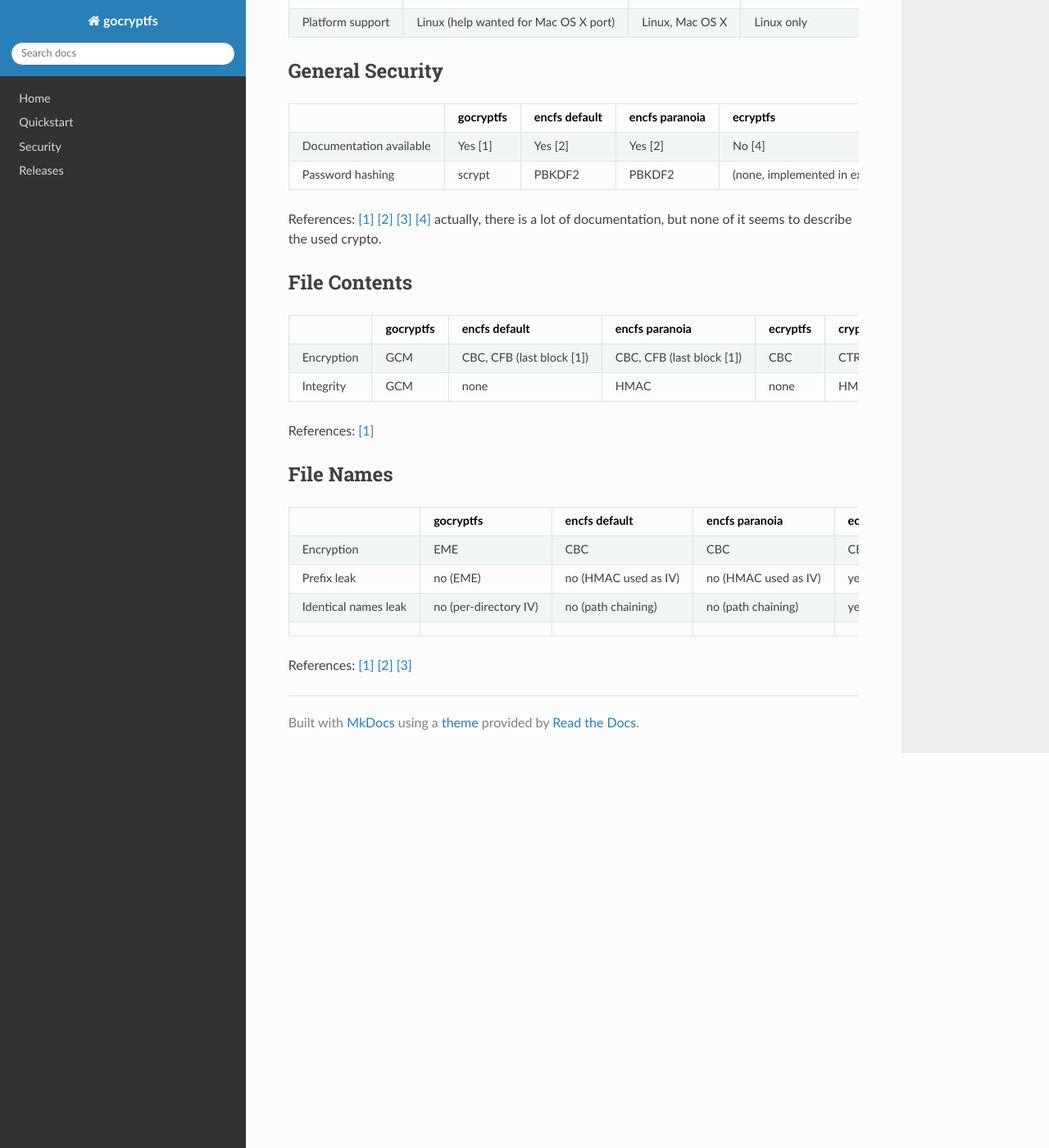
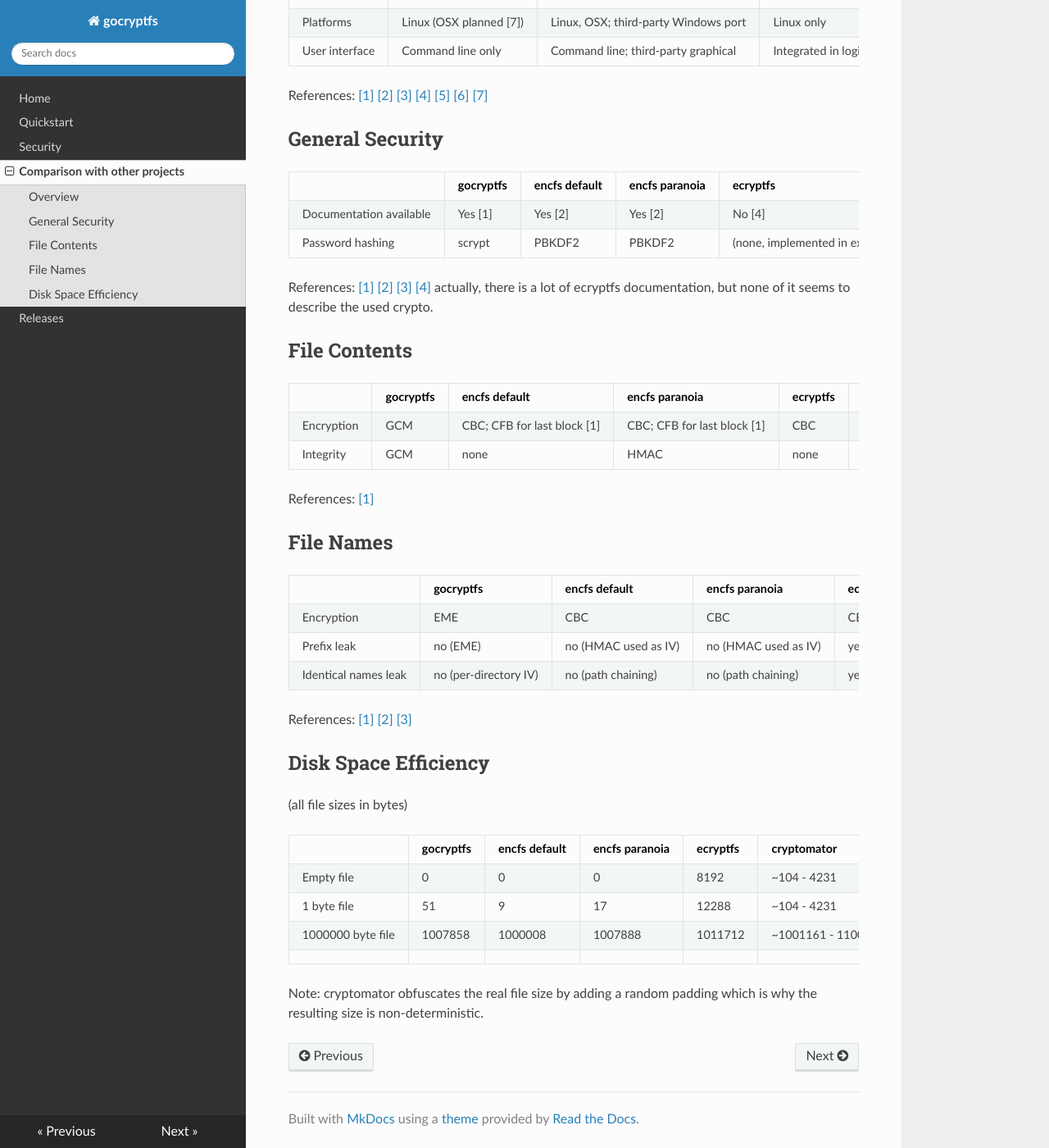
Before and after one commit to rfjakob/gocryptfs-website, an MkDocs documentation site: the page built from docs/comparison.md, in a window 1280 px wide and 1400 px high, scrolled down 621 px. Shown: the whole window at 82% size. Built offline with MkDocs 1.6.1, drawn with Linux system fonts in a browser that asks for light colours; nearby versions of some CDN libraries; old or Windows-style settings are respelled for this version of MkDocs; some of the changed text lies outside the part shown.

Commit message:
Add Disk Space Efficiency section

```diff
--- a/docs/comparison.md
+++ b/docs/comparison.md
@@ -15,54 +15,23 @@ If you spot an error or want to see a project added, please
 Overview
 --------
 
-<table>
-	<thead>
-		<tr>
-			<td></td>
-			<td>gocryptfs</td>
-			<td>encfs</td>
-			<td>ecryptfs</td>
-			<td>cryptomator</td>
-		</tr>
-	</thead>
-	<tbody>
-		<tr>
-			<td>First release</td>
-			<td><a href="https://github.com/rfjakob/gocryptfs/releases/tag/v0.1">2015</a></td>
-			<td><a href="https://github.com/vgough/encfs/blob/master/ChangeLog#L1442">2003</a></td>
-			<td><a href="https://git.kernel.org/cgit/linux/kernel/git/torvalds/linux.git/commit/?id=237fead619984cc48818fe12ee0ceada3f55b012">2006</a></td>
-			<td><a href="https://github.com/cryptomator/cryptomator/releases/tag/v0.1.0">2014</a></td>
-		</tr>
-		<tr>
-			<td>Language</td>
-			<td>Go</td>
-			<td>C++</td>
-			<td>C</td>
-			<td>Java</td>
-		</tr>
-		<tr>
-			<td>License</td>
-			<td>MIT</td>
-			<td><a href="https://github.com/vgough/encfs/blob/master/COPYING">LGPL/GPL</a></td>
-			<td>GPL</td>
-			<td><a href="https://github.com/cryptomator/cryptomator/tree/master/LICENSES">Apache/BSD/MIT</a></td>
-		</tr>
-		<tr>
-			<td>File interface</td>
-			<td>FUSE</td>
-			<td>FUSE</td>
-			<td>in-kernel filesystem</td>
-			<td>WebDAV</td>
-		</tr>
-		<tr>
-			<td>Platform support</td>
-			<td>Linux (help wanted for Mac OS X port)</td>
-			<td>Linux, Mac OS X</td>
-			<td>Linux only</td>
-			<td>Linux, Mac OS X, Windows</td>
-		</tr>
-	</tbody>
-</table>
+|                |        gocryptfs        |                encfs                 |           ecryptfs          |     cryptomator     |
+| -------------- | ----------------------- | ------------------------------------ | --------------------------- | ------------------- |
+| First release  | 2015 [1]                | 2003 [2]                             | 2006 [3]                    | 2014 [4]            |
+| Language       | Go                      | C++                                  | C                           | Java                |
+| License        | MIT                     | LGPL/GPL [5]                         | GPL                         | Apache/BSD/MIT [6]  |
+| File interface | FUSE                    | FUSE                                 | in-kernel filesystem        | WebDAV              |
+| Platforms      | Linux (OSX planned [7]) | Linux, OSX; third-party Windows port | Linux only                  | Linux, OSX, Windows |
+| User interface | Command line only       | Command line; third-party graphical  | Integrated in login process | Graphical only      |
+
+References:
+[[1]](https://github.com/rfjakob/gocryptfs/releases/tag/v0.1)
+[[2]](https://github.com/vgough/encfs/blob/master/ChangeLog#L1442)
+[[3]](https://git.kernel.org/cgit/linux/kernel/git/torvalds/linux.git/commit/?id=237fead619984cc48818fe12ee0ceada3f55b012)
+[[4]](https://github.com/cryptomator/cryptomator/releases/tag/v0.1.0)
+[[5]](https://github.com/vgough/encfs/blob/master/COPYING)
+[[6]](https://github.com/cryptomator/cryptomator/tree/master/LICENSES)
+[[7]](https://github.com/rfjakob/gocryptfs/issues/15)
 
 
 General Security
@@ -78,7 +47,7 @@ References:
 [[1]](security.md)
 [[2]](https://github.com/vgough/encfs/blob/master/DESIGN.md)
 [[3]](https://cryptomator.org/#security)
-[[4]](http://ecryptfs.org/documentation.html) actually, there is a lot of documentation, but none of
+[[4]](http://ecryptfs.org/documentation.html) actually, there is a lot of ecryptfs documentation, but none of
 it seems to describe the used crypto.
 
 
@@ -86,10 +55,10 @@ it seems to describe the used crypto.
 File Contents
 -------------
 
-|            | gocryptfs |       encfs default       |       encfs paranoia      | ecryptfs |    cryptomator     |
-| ---------- | --------- | ------------------------- | ------------------------- | -------- | ------------------ |
-| Encryption | GCM       | CBC, CFB (last block [1]) | CBC, CFB (last block [1]) | CBC      | CTR with random IV |
-| Integrity  | GCM       | none                      | HMAC                      | none     | HMAC               |
+|            | gocryptfs |        encfs default        |        encfs paranoia       | ecryptfs |    cryptomator     |
+| ---------- | --------- | --------------------------- | --------------------------- | -------- | ------------------ |
+| Encryption | GCM       | CBC; CFB for last block [1] | CBC; CFB for last block [1] | CBC      | CTR with random IV |
+| Integrity  | GCM       | none                        | HMAC                        | none     | HMAC               |
 
 References:
 [[1]](https://github.com/vgough/encfs/issues/9)
@@ -102,9 +71,23 @@ File Names
 | Encryption           | EME                   | CBC                  | CBC                  | CBC      | SIV         |
 | Prefix leak          | no (EME)              | no (HMAC used as IV) | no (HMAC used as IV) | yes [2]  | no (SIV)    |
 | Identical names leak | no (per-directory IV) | no (path chaining)   | no (path chaining)   | yes [1]  | yes [3]     |
-|                      |                       |                      |                      |          |             |
 
 References:
 [[1]](https://gist.github.com/rfjakob/a04364c55b3ee231078d)
 [[2]](https://gist.github.com/rfjakob/61a17bf3c7eb9932d791)
 [[3]](https://github.com/cryptomator/cryptomator/issues/128)
+
+Disk Space Efficiency
+---------------------
+
+(all file sizes in bytes)
+
+|                   | gocryptfs | encfs default | encfs paranoia | ecryptfs |    cryptomator     |
+| ----------------- | --------- | ------------- | -------------- | -------- | ------------------ |
+| Empty file        |         0 |             0 |              0 |     8192 | ~104 - 4231        |
+| 1 byte file       |        51 |             9 |             17 |    12288 | ~104 - 4231        |
+| 1000000 byte file |   1007858 |       1000008 |        1007888 |  1011712 | ~1001161 - 1100936 |
+|                   |           |               |                |          |                    |
+
+Note: cryptomator obfuscates the real file size by adding a random padding which
+is why the resulting size is non-deterministic.
--- a/mkdocs.yml
+++ b/mkdocs.yml
@@ -5,4 +5,5 @@ pages:
 - Home: index.md
 - Quickstart: quickstart.md
 - Security: security.md
+- Comparison with other projects: comparison.md
 - Releases: releases.md
```
